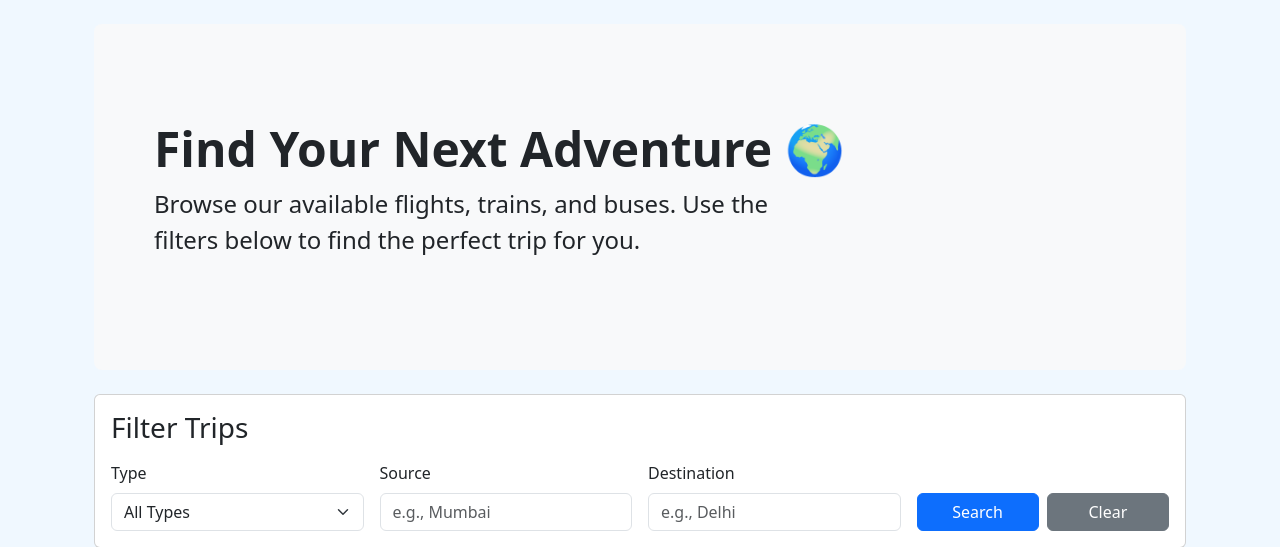
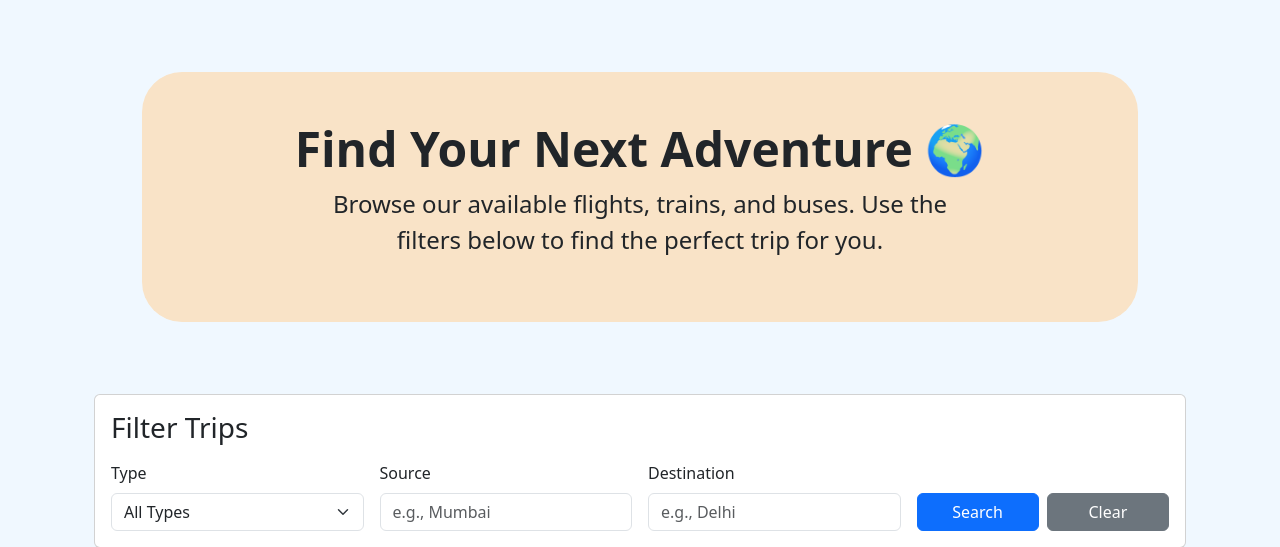
Before and after one commit to Midhunmenonk/travel_application, a Django app: page /travel/ in a window 1280 px wide. Shown: the part 72-619 px from the top of the page. Run offline with Django 5.2, Linux system fonts and the light colour scheme; the visitor is signed in with stand-in values (Sample User, id 1); data comes from the database, SQL or seed files in the repository.

Commit message:
improved travel.hyml page

```diff
--- a/templates/travel.html
+++ b/templates/travel.html
@@ -4,10 +4,10 @@
 
 {% block content %}
 <div class="container">
-  <div class="p-5 mb-4 bg-light rounded-3">
-    <div class="container-fluid py-5">
+  <div class="p-5 mb-4 rounded-3">
+    <div class="container-fluid py-5 text-center" style="background-color: #f9e3c7;  border-radius: 40px;">
       <h1 class="display-5 fw-bold">Find Your Next Adventure 🌍</h1>
-      <p class="col-md-8 fs-4">Browse our available flights, trains, and buses. Use the filters below to find the perfect trip for you.</p>
+      <p class="col-md-8 fs-4 mx-auto" >Browse our available flights, trains, and buses. Use the filters below to find the perfect trip for you.</p>
     </div>
   </div>
 
```
